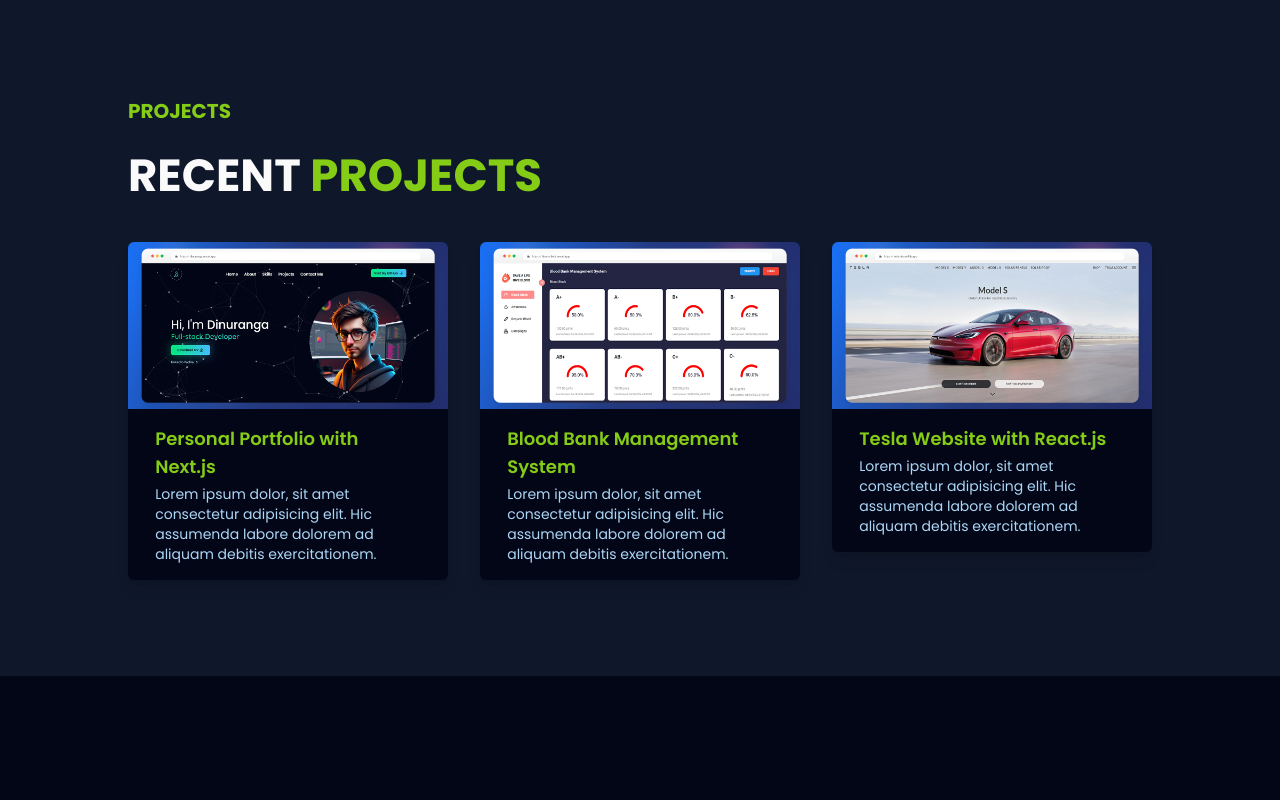
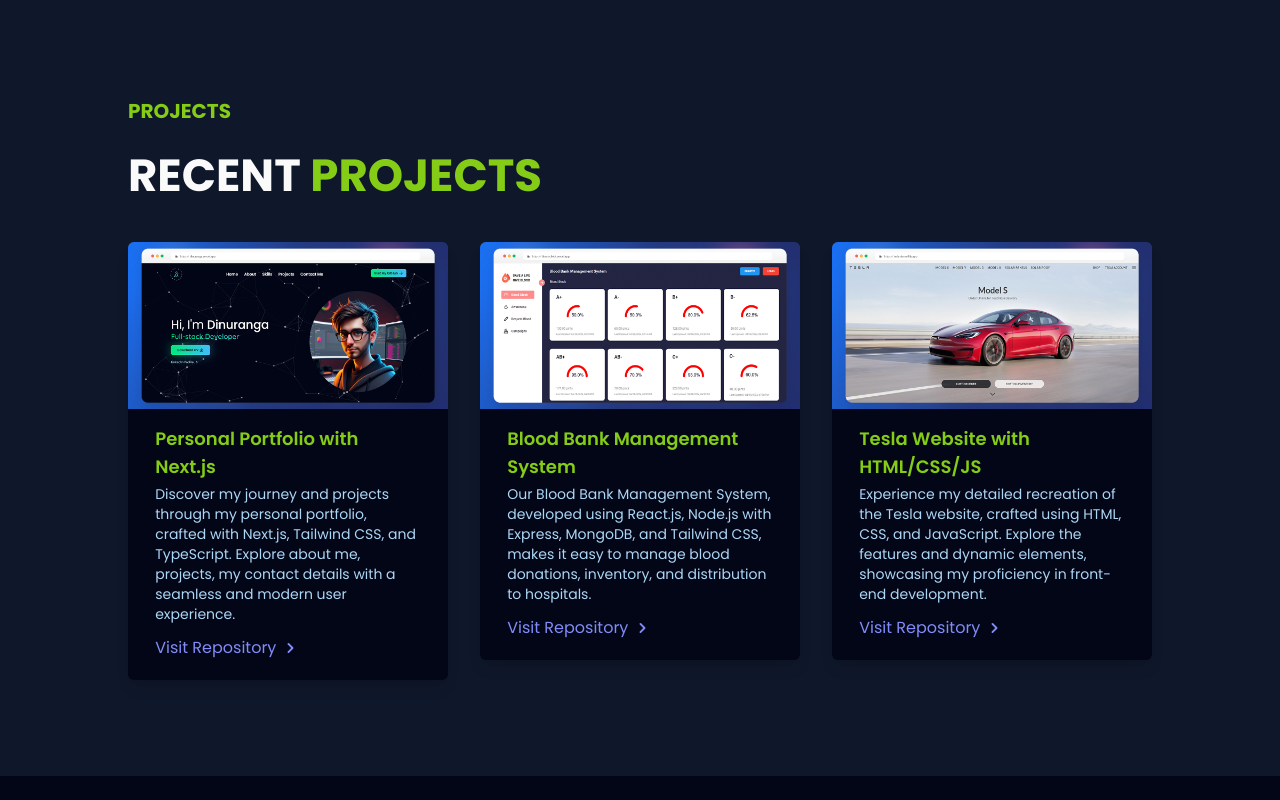
Before and after one commit to dinuranga/portfolio-with-nextjs, a Next.js app: page /Projects in a window 1280 px wide. Built offline with nearby package versions, Linux system fonts and the light colour scheme.

Commit message:
Updated Details in Data.ts

```diff
--- a/components/ProjectCard.tsx
+++ b/components/ProjectCard.tsx
@@ -1,18 +1,22 @@
 // components/ProjectCard.tsx
-
 import React from 'react';
 import Image from 'next/image';
+import Link from 'next/link';
+import { ChevronRightIcon } from '@heroicons/react/16/solid';
 
 interface ProjectCardProps {
   imageUrl: string;
   title: string;
   description: string;
+  repository: string;
+  demoUrl: string;
 }
 
-const ProjectCard: React.FC<ProjectCardProps> = ({ imageUrl, title, description }) => {
+const ProjectCard: React.FC<ProjectCardProps> = ({ imageUrl, title, description, demoUrl, repository }) => {
   return (
-    <div className="bg-slate-950 rounded-md overflow-hidden shadow-lg transform cursor-pointer hover:-translate-y-4 transition-all duration-200 relative">
-      <div className='bg-slate-700'>
+    <div className="bg-slate-950 rounded-md overflow-hidden shadow-lg transform hover:-translate-y-4 transition-all duration-200 relative">
+      <div className='bg-slate-700 relative'>
+      <Link href={demoUrl} target='_blank' className='cursor-pointer'>
           <Image
             src={imageUrl}
             alt={title}
@@ -20,11 +24,23 @@ const ProjectCard: React.FC<ProjectCardProps> = ({ imageUrl, title, description
             height={200}
             className="w-full"
           />
+        </Link>
+        {/* <div className="absolute bottom-0 py-1 px-2 rounded-r-sm bg-highlight">
+          <Link href={demoUrl} target='_blank' className='cursor-pointer'>
+            <p className='font-semibold'>Live Demo</p>
+          </Link>
+        </div> */}
       </div>
 
       <div className="px-[1.7rem] py-4">
         <div className="text-highlight mb-[0.2rem] font-semibold text-lg">{title}</div>
         <p className="text-secondary text-sm">{description}</p>
+        <Link href={repository} target='_blank'>
+          <div className='flex items-center mt-[0.5rem] text-indigo-400 hover:text-indigo-300 transition-all duration-100 ease-in-out'>
+            <p className='hover:mr-[.2rem] pt-1 pr-1 pb-1 transition-all duration-100 ease-in-out'>Visit Repository</p>
+            <ChevronRightIcon className='w-[20px]'/>
+          </div>
+        </Link>
       </div>
     </div>
   );
--- a/data.ts
+++ b/data.ts
@@ -1,26 +1,19 @@
 ///////////////////////////////////////////////// Navbar Links
 export const links = [
-    {
-      text : "Home",
-      link : "#home",
-    },
-    {
-      text : "About",
-      link : "#about",
-    },
-    {
-      text : "Skills",
-      link : "#skills",
-    },
-    {
-      text : "Projects",
-      link : "#projects",
-    },
-    {
-      text : "Contact Me",
-      link : "#contact",
-    }
+    {text : "Home", link : "#home"},
+    {text : "About", link : "#about"},
+    {text : "Skills", link : "#skills"},
+    {text : "Projects", link : "#projects"},
+    {text : "Contact Me", link : "#contact"}
 ];
+
+
+///////////////////////////////////////////////// About Me
+export const about = {
+  heading : "who am I ?",
+  description : "Hi, I'm Maleesha Dinuranga, an enthusiastic undergraduate at Rajarata University of Sri Lanka, studying Information and Communication Technology. With a strong programming foundation, I'm a passionate software engineer and full-stack developer. I also love graphic design, as a freelancer. I'm excited to find an internship where I can learn, contribute, and grow.",
+  buttonText : "Download CV",
+}
 
 
 ///////////////////////////////////////////////// Projects Detail
@@ -28,20 +21,23 @@ export const projects = [
     {
         title: "Personal Portfolio with Next.js",
         imageUrl: "/img/image-1.jpg",
-        description: "Lorem ipsum dolor, sit amet consectetur adipisicing elit. Hic assumenda labore dolorem ad aliquam debitis exercitationem.",
-        demoUrl: "https://dinuranga.vercel.app"
+        description: "Discover my journey and projects through my personal portfolio, crafted with Next.js, Tailwind CSS, and TypeScript. Explore about me, projects, my contact details with a seamless and modern user experience. ",
+        demoUrl: "https://dinuranga.vercel.app",
+        repository : "https://github.com/dinuranga"
     },
     {
         title: "Blood Bank Management System",
         imageUrl: "/img/image-2.jpg",
-        description: "Lorem ipsum dolor, sit amet consectetur adipisicing elit. Hic assumenda labore dolorem ad aliquam debitis exercitationem.",
-        demoUrl: "https://bbms-client.vercel.app"
+        description: "Our Blood Bank Management System, developed using React.js, Node.js with Express, MongoDB, and Tailwind CSS, makes it easy to manage blood donations, inventory, and distribution to hospitals.",
+        demoUrl: "https://bbms-client.vercel.app",
+        repository : "https://github.com/dinuranga"
     },
     {
-        title: "Tesla Website with React.js",
+        title: "Tesla Website with HTML/CSS/JS",
         imageUrl: "/img/image-3.jpg",
-        description: "Lorem ipsum dolor, sit amet consectetur adipisicing elit. Hic assumenda labore dolorem ad aliquam debitis exercitationem.",
-        demoUrl: "https://teslasite.netlify.app"
+        description: "Experience my detailed recreation of the Tesla website, crafted using HTML, CSS, and JavaScript. Explore the features and dynamic elements, showcasing my proficiency in front-end development.",
+        demoUrl: "https://teslasite.netlify.app",
+        repository : "https://github.com/dinuranga"
     }
 ];
 
--- a/pages/About.tsx
+++ b/pages/About.tsx
@@ -1,12 +1,7 @@
 import { ArrowDownTrayIcon } from '@heroicons/react/16/solid';
 import Link from 'next/link';
 import React from 'react';
-
-const data = {
-  heading : "who am I ?",
-  description : "Lorem ipsum dolor sit, amet consectetur adipisicing elit. Rerum voluptates quisquam, blanditiis eius molestias debitis laboriosam aspernatur.Rerum voluptates quisquam, blanditiis eius.",
-  buttonText : "Download CV",
-}
+import {about} from '../data';
 
 function About() {
   return (
@@ -14,12 +9,12 @@ function About() {
       <div className="grid grid-cols-1 md:grid-cols-2 w-[80%] mx-auto gap-[3rem] items-center">
         <div>
           <h1 className='text-[20px] font-bold uppercase text-highlight md-[1rem] mb-[1rem]'>About Me</h1>
-          <h2 className="text-[35px] lg:text-[45px] md:leading-[3rem] leading-[2rem] capitalize mb-[1rem] font-bold text-white">{data.heading}</h2>
+          <h2 className="text-[35px] lg:text-[45px] md:leading-[3rem] leading-[2rem] capitalize mb-[1rem] font-bold text-white">{about.heading}</h2>
           <div className='w-[6rem] rounded-sm h-[0.5rem] mb-[2rem] bg-slate-800'></div>
-          <p className='text-secondary'>{data.description}</p>
+          <p className='text-secondary'>{about.description}</p>
           <Link href={"#"}>
             <div className="flex justify-center items-center w-[190px] py-2 px-6 bg-highlight rounded-md mt-[2rem]">
-              <p className='font-semibold'>{data.buttonText}</p>
+              <p className='font-semibold'>{about.buttonText}</p>
               <ArrowDownTrayIcon className='ml-1 w-5'/>
             </div>
           </Link>
--- a/pages/Projects.tsx
+++ b/pages/Projects.tsx
@@ -19,11 +19,9 @@ const Projects = () => {
                 data-aos-duration="2000" className="w-[80%] pt-[2rem] mx-auto grid grid-cols-1 md:grid-cols-2 lg:grid-cols-3 gap-[2rem]">
                 {
                     projects.map((data, index) => (
-                        <Link href={data.demoUrl} target='_blank' key={index}>
-                            <div className='cursor-pointer'>
-                                <ProjectCard imageUrl={data.imageUrl} title={data.title} description={data.description}/>
-                            </div>
-                        </Link>
+                        <div key={index}>
+                            <ProjectCard demoUrl={data.demoUrl} imageUrl={data.imageUrl} title={data.title} description={data.description} repository={data.repository}/>
+                        </div>
                     ))
                 }
             </div>
```
Lines whose indentation alone changed are shown as unchanged.
